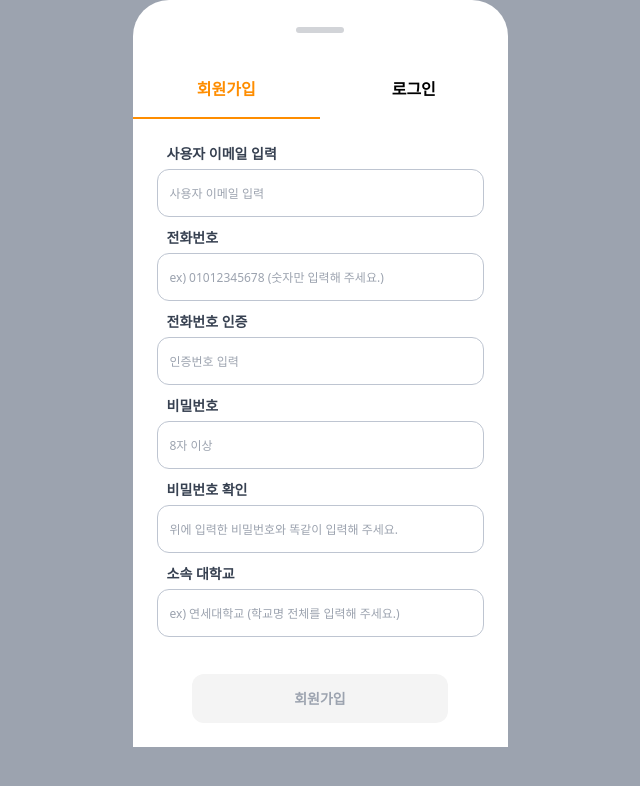
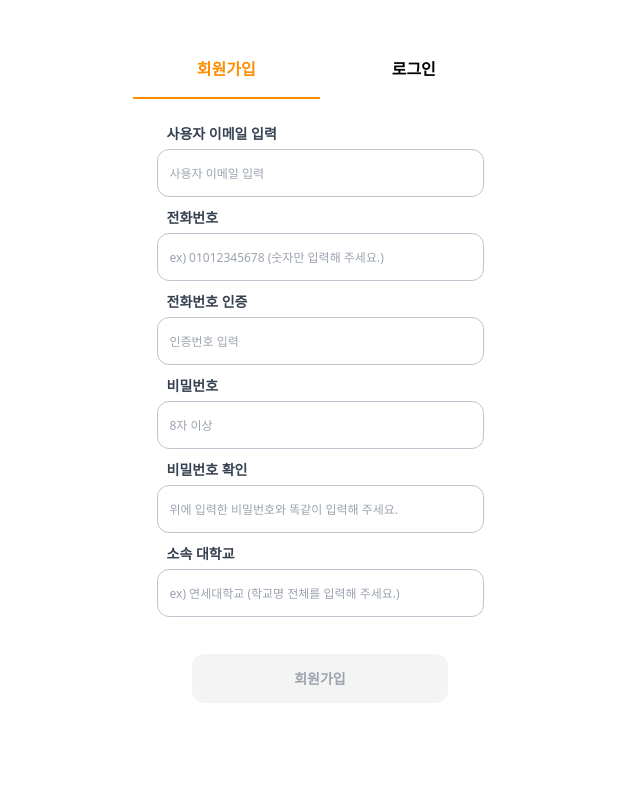
Before and after one commit to dkfriend2023/beabuddy-frontend, a Next.js app: page /signup in a window 1280 px wide. Shown: the top 786 px of the page, without its empty margins (320-960 px from the left). Built offline with nearby package versions, Linux system fonts and the light colour scheme.

Commit message:
design: change register page layout

```diff
--- a/src/pages/signup.tsx
+++ b/src/pages/signup.tsx
@@ -266,12 +266,9 @@ function SignupOrLogin() {
   const [toggle, setToggle] = useState(true);
 
   return (
-    <div className="bg-[#9ca3af] overflow-x-hidden overflow-y-scroll flex justify-center">
+    <div className="overflow-x-hidden overflow-y-scroll flex justify-center">
       <div className="w-[375px] h-screen flex flex-col">
-        <div className="w-[375px] bg-[#fff] rounded-t-[36px] flex flex-col items-center">
-          <div className="w-[100%] h-[60px] flex justify-center items-center">
-            <div className="w-[48px] h-[6px] bg-[#d2d4d8] rounded-[10px]"></div>
-          </div>
+        <div className="w-[375px] bg-[#fff] rounded-t-[36px] flex flex-col items-center pt-[40px]">
           <div className="w-[100%] h-[59px] flex justify-between items-center">
             <div
               className={`w-[50%] h-[100%] flex justify-center items-center text-[${
```
